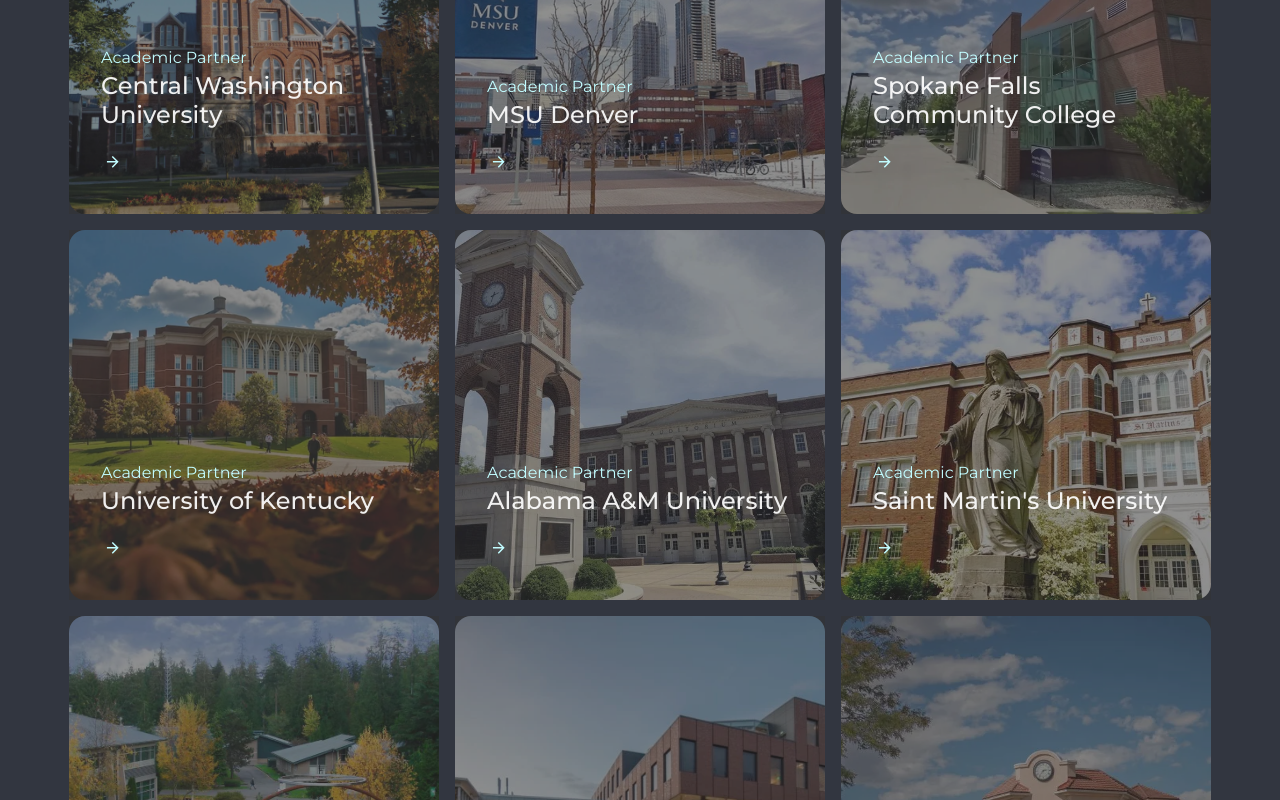
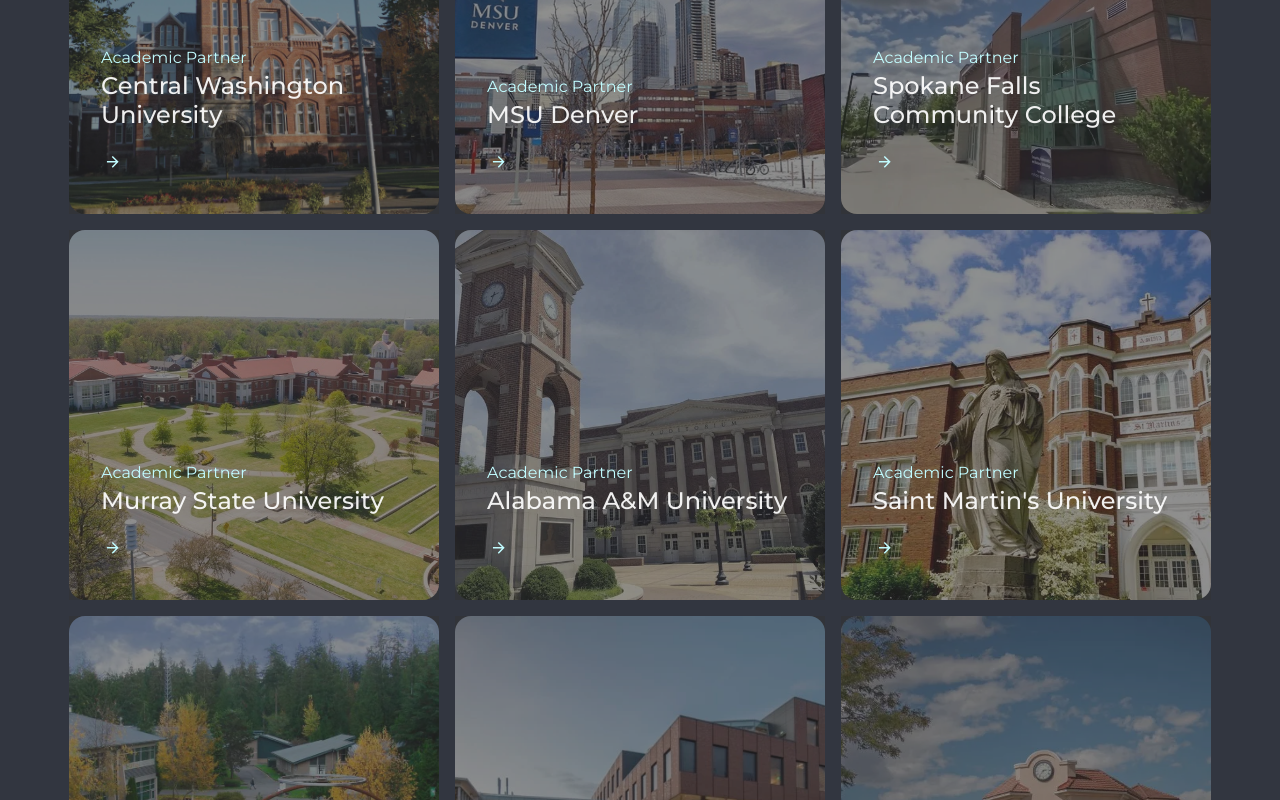
Before and after one commit to pisces-intl/pisces-intl.github.io, a Next.js app: page /partners/current-partners in a window 1280 px wide. Shown: the part 445-1245 px from the top of the page. Built offline with nearby package versions, Linux system fonts and the light colour scheme.

Commit message:
Add murr partner

```diff
--- a/_data/partners-data.js
+++ b/_data/partners-data.js
@@ -19,9 +19,9 @@
   },
   {
     type: 'Academic Partner',
-    name: `University of Kentucky`,
-    image: `uok`,
-    url: `https://www.uky.edu/`
+    name: `Murray State University`,
+    image: `murr`,
+    url: `https://www.murraystate.edu/`
   },
   {
     type: 'Academic Partner',
--- a/public/assets/academic-partners/index.js
+++ b/public/assets/academic-partners/index.js
@@ -7,5 +7,5 @@
 export * as pcc from './pcc.webp'
 export * as sfcc from './sfcc.webp'
 export * as smu from './smu.webp'
-export * as uok from './uok.webp'
+export * as murr from './murr.webp'
 export * as wwu from './wwu.webp'
```
Also changed, not shown: public/assets/academic-partners/murr.webp (added), public/assets/academic-partners/uok.webp (deleted).
